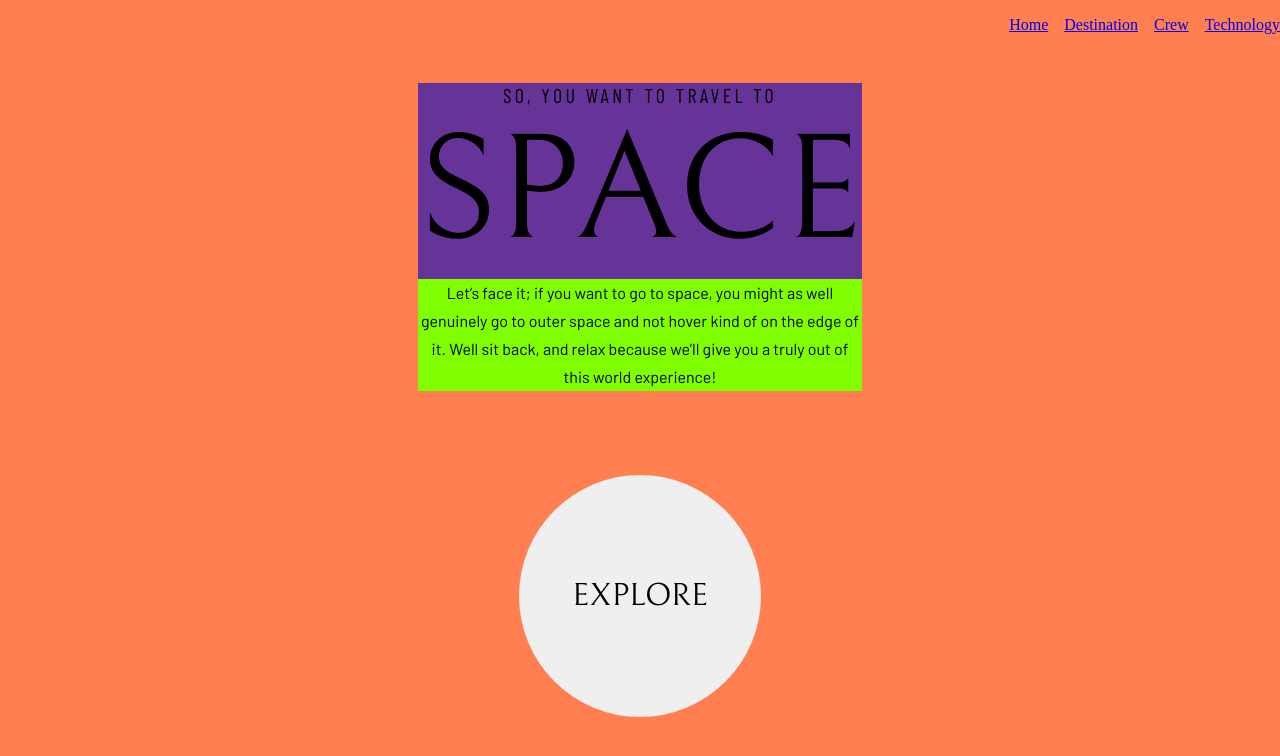
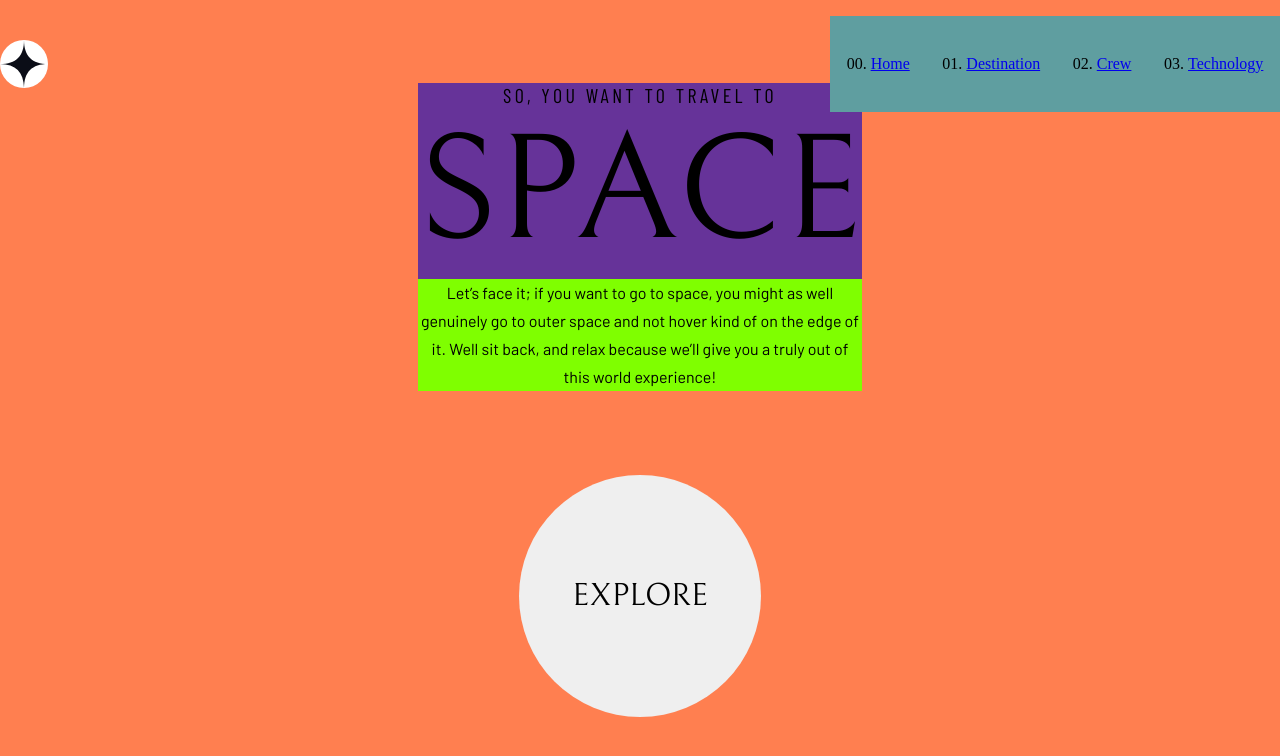
Before and after one commit to KorneyChervonenko/space-tourism, a React (Vite) app: page /home in a window 1280 px wide. Shown: the top 756 px of the page. Built offline with nearby package versions, Linux system fonts and the light colour scheme.

Commit message:
numers in menus

```diff
--- a/src/App.jsx
+++ b/src/App.jsx
@@ -31,8 +31,8 @@ export default function App() {
 				const planets = newData.destinations.map((p) => ({ ...p, url: slugify(p.name) }));
 				const members = newData.crew.map((m) => ({ ...m, url: slugify(m.name) }));
 				const devices = newData.technology.map((d) => ({ ...d, url: slugify(d.name) }));
-				console.log(devices);
-				console.log(devices.at(0).url);
+				// console.log(devices);
+				// console.log(devices.at(0).url);
 
 				setData({ planets, members, devices });
 				// setCities(data);
--- a/src/components/PageNav/PageNav.jsx
+++ b/src/components/PageNav/PageNav.jsx
@@ -1,12 +1,12 @@
 import { NavLink } from 'react-router-dom';
-
 import styles from './PageNav.module.scss';
 
 export default function PageNav() {
 	return (
-		<nav>
+		<nav className={styles.pageNav}>
+			<img className={styles.logo} src="src/assets/shared/logo.svg" alt="" />
 			<h2 className="visually-hidden">Page Navigation</h2>
-			<menu className={styles.mainMenu}>
+			<ol start="0" role="menu" className={styles.horizontalMenu}>
 				<li>
 					<NavLink to="/home">Home</NavLink>
 				</li>
@@ -19,7 +19,27 @@ export default function PageNav() {
 				<li>
 					<NavLink to="/technology">Technology</NavLink>
 				</li>
-			</menu>
+			</ol>
+
+			<details className={styles.dropDownMenu}>
+				<summary className={styles.dropDownMenuIcon}>
+					{/* <img src="src/assets/shared/icon-hamburger.svg" alt="" /> */}
+				</summary>
+				<ol start="0" role="menu" className={styles.verticalMenu}>
+					<li>
+						<NavLink to="/home">Home</NavLink>
+					</li>
+					<li>
+						<NavLink to="/destination">Destination</NavLink>
+					</li>
+					<li>
+						<NavLink to="/crew">Crew</NavLink>
+					</li>
+					<li>
+						<NavLink to="/technology">Technology</NavLink>
+					</li>
+				</ol>
+			</details>
 		</nav>
 	);
 }
--- a/src/components/PageNav/PageNav.module.scss
+++ b/src/components/PageNav/PageNav.module.scss
@@ -1,11 +1,125 @@
-.mainMenu {
+@use '../../styles/reset';
+@use '../../styles/helpers';
+@use '../../styles/vars' as *;
+
+.pageNav {
+	// mobile
+	@media screen and (width < $tablet-width) {
+		--logo-size: 2.5rem;
+		--horizontal-menu-width: auto;
+		--horizontal-menu-height: auto;
+		--top-offset: 0;
+	}
+
+	// tablet
+	@media screen and ($tablet-width <= width < $desktop-width) {
+		--logo-size: 3rem;
+		--horizontal-menu-width: 28.125rem;
+		--horizontal-menu-height: 6rem;
+		--top-offset: 1rem;
+	}
+
+	// desktop
+	@media screen and (width >= $desktop-width) {
+		--logo-size: 3rem;
+		--horizontal-menu-width: 51.875rem;
+		--horizontal-menu-height: 6rem;
+		--top-offset: 1rem;
+	}
+
+	& {
 		position: absolute;
-	top: 1rem;
+		// top: 1rem;
+		top: var(--top-offset);
 		right: 0;
+		inline-size: 100%;
+
+		display: flex;
+		flex-direction: row;
+		align-items: center;
+		justify-content: space-between;
+	}
+
+	> .logo {
+		inline-size: var(--logo-size);
+
+		// mobile
+		@media screen and (width < $tablet-width) {
+			position: absolute;
+			left: 1.5rem;
+			top: 1.5rem;
+		}
+	}
+
+	> .horizontalMenu {
+		background-color: cadetblue;
 		// left: 50%;
 		// transform: translateX(-50%);
+
+		inline-size: var(--horizontal-menu-width);
+		block-size: var(--horizontal-menu-height);
+
+		list-style-position: inside;
+		list-style-type: decimal-leading-zero;
 
 		display: flex;
 		flex-direction: row;
 		column-gap: 1rem;
+		align-items: center;
+		justify-content: space-evenly;
+
+		// mobile
+		@media screen and (width < $tablet-width) {
+			display: none;
 		}
+	}
+
+	> .dropDownMenu {
+		background-color: coral;
+
+		// position: relative;
+		position: absolute;
+		right: 0rem;
+		top: 0rem;
+		// right: 1.5rem;
+		// top: 2rem;
+
+		// tablet
+		@media screen and ($tablet-width <= width < $desktop-width) {
+			display: none;
+		}
+
+		// desktop
+		@media screen and (width >= $desktop-width) {
+			display: none;
+		}
+
+		> .dropDownMenuIcon {
+			position: absolute;
+			right: 0;
+			right: 1.5rem;
+			top: 2rem;
+			list-style-image: url('../../assets/shared/icon-hamburger.svg');
+		}
+	}
+
+	> .dropDownMenu[open] {
+		inline-size: 15.875rem;
+		block-size: 100vh;
+		> .dropDownMenuIcon {
+			// list-style-type: none;
+			list-style-image: url('../../assets/shared/icon-close.svg');
+		}
+		> .verticalMenu {
+			// background-color: rebeccapurple;
+			margin-block-start: 7rem;
+			margin-inline-start: 2rem;
+			block-size: 100%;
+			list-style-position: inside;
+			list-style-type: decimal-leading-zero;
+			display: flex;
+			flex-direction: column;
+			row-gap: 2rem;
+		}
+	}
+}
```
Lines whose indentation alone changed are shown as unchanged.
